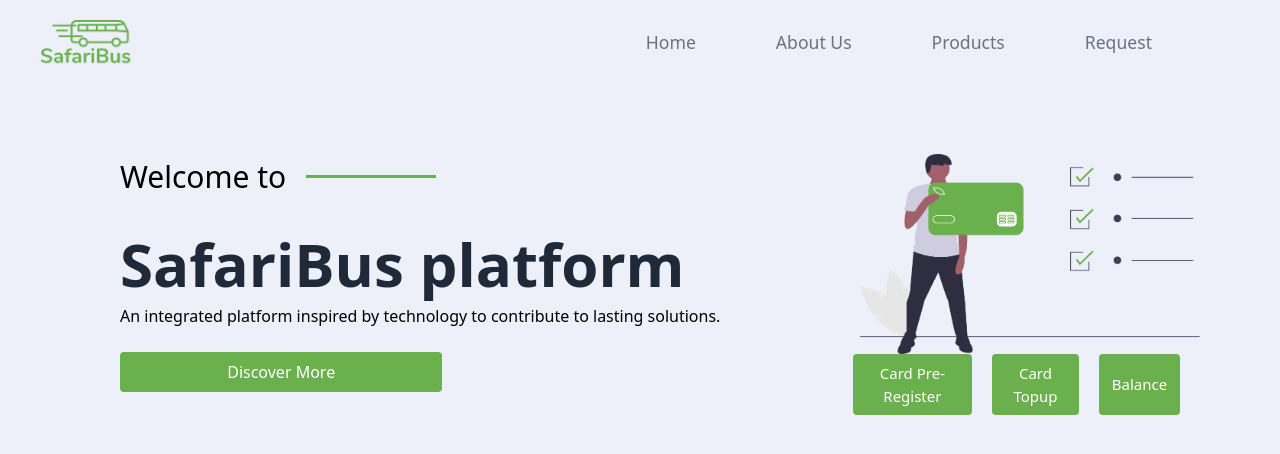
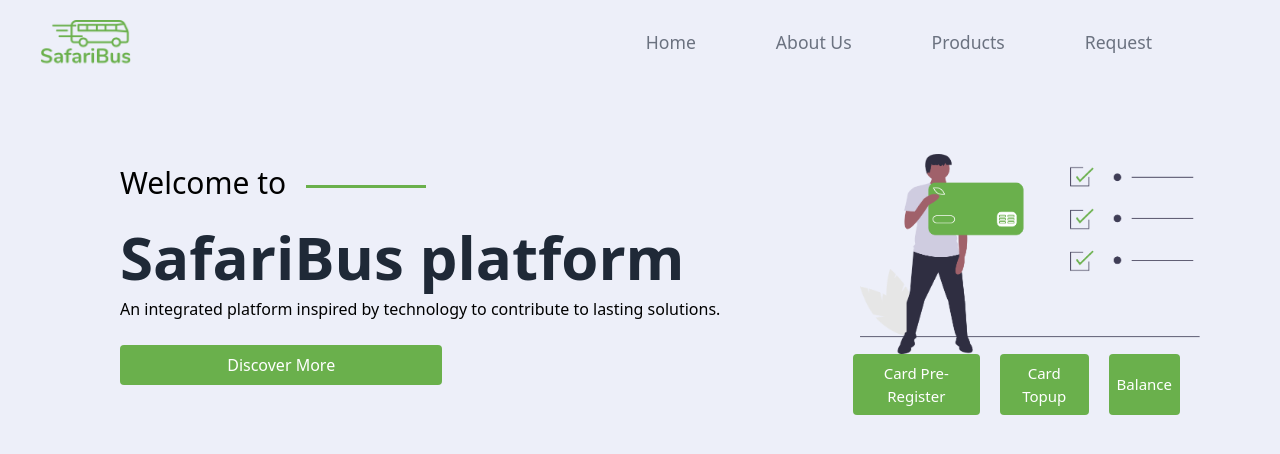
Before and after one commit to mt-richard/SafariBus, a React (Create React App) app: page / in a window 1280 px wide. Shown: the top 454 px of the page. Built offline with nearby package versions, Linux system fonts and the light colour scheme.

Commit message:
my third commit

```diff
--- a/src/App.css
+++ b/src/App.css
@@ -87,7 +87,7 @@ li:hover{
   flex-direction: column;
   justify-content: center;
   flex-grow: 0;
-  padding: 25px;
+
 }
 .home{
   width: 100%;
@@ -97,7 +97,7 @@ li:hover{
 .home h1{
   font-size: 3.75rem;
   font-weight: 700;
-  padding-top: 2.3rem;
+  padding-top: 1.5rem;
   line-height: 4rem;
 }
 .home p{
@@ -127,13 +127,13 @@ li:hover{
 .home button,
 .btns button{
   font-weight: 300;
-  padding: .5rem .8rem;
+  padding: .5rem .5rem;
   background-color: #6AB04C;
 }
 .line{
   background-color: #6AB04C;
-  width: 130px;
-  height: .19rem;
+  width: 120px;
+  height: .2rem;
 }
 
 
--- a/src/components/Home.jsx
+++ b/src/components/Home.jsx
@@ -3,11 +3,11 @@ import pic1 from "../images/home.png";
 
 const Home = () => {
     return (
-        <div className="home md:flex px-5 mt-1 md:px-20 py-10">
-          <div className="content w-full text-left md:px-10">
+        <div className="home md:flex px-[10px] mt-1 md:px-20 py-10">
+          <div className="content p-[5px] md:p-[25px] w-full text-left md:px-10">
                 <div className="w-100 flex ">
                     <h2 className="text-2xl md:text-3xl">Welcome to</h2>
-                    <div className="line mt-4 ml-5"></div>
+                    <div className="line mt-5 ml-5"></div>
                 </div>
                 <h1 className="text-gray-800 text-2xl md:text-3xl font-bold ">SafariBus platform</h1>
                 <p className="w-full">An integrated platform inspired by technology to contribute to lasting solutions.</p>
@@ -16,9 +16,9 @@ const Home = () => {
           <div className="banner mt-5 w-full">
             <img src={pic1} alt="Home" srcset="" className="photo w-100 h-[21opx] w-[320px] md:w-[320px] md:h-[210px] "/>
             <div className="btns flex">
-                <button className=" text-white rounded  text-[15px] md:text-[15px] md:px-5 py-1 mr-[2px] mr-1 md:mr-5">Card Pre-Register</button>
-                <button className=" text-white rounded  text-[15px] md:text-[15px] md:px-5 py-1 mr-[2px] mr-1 md:mr-5">Card Topup</button>
-                <button className=" text-white rounded  text-[15px] md:text-[15px] md:px-5 py-1 mr-[2px]  md:mr-5">Balance</button>
+                <button className=" text-white rounded  text-[14px] md:text-[15px] md:px-5 py-1  mr-1 md:mr-5">Card Pre-Register</button>
+                <button className=" text-white rounded  text-[14px] md:text-[15px] md:px-5 py-1  mr-1 md:mr-5">Card Topup</button>
+                <button className=" text-white rounded  text-[14px] md:text-[15px] md:px-5 py-1   md:mr-5">Balance</button>
             </div>
           </div>
         </div>
```
